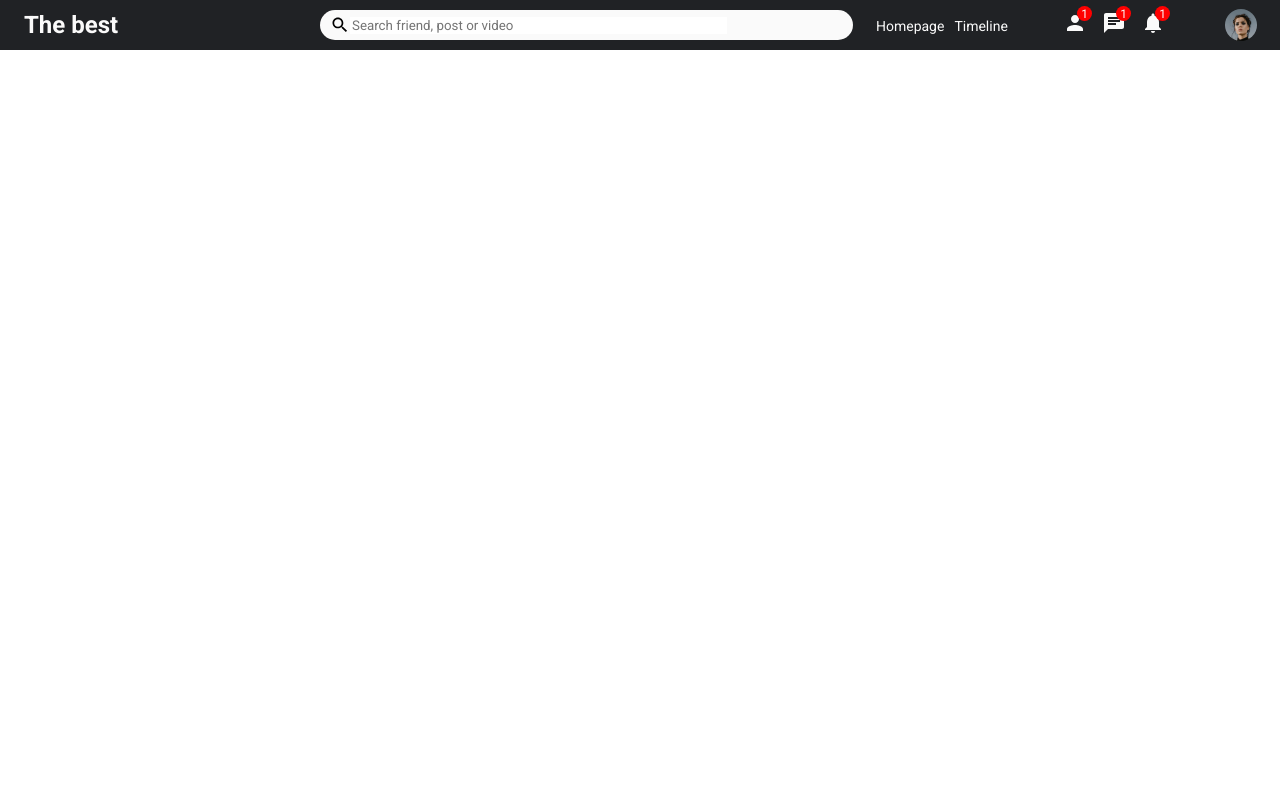
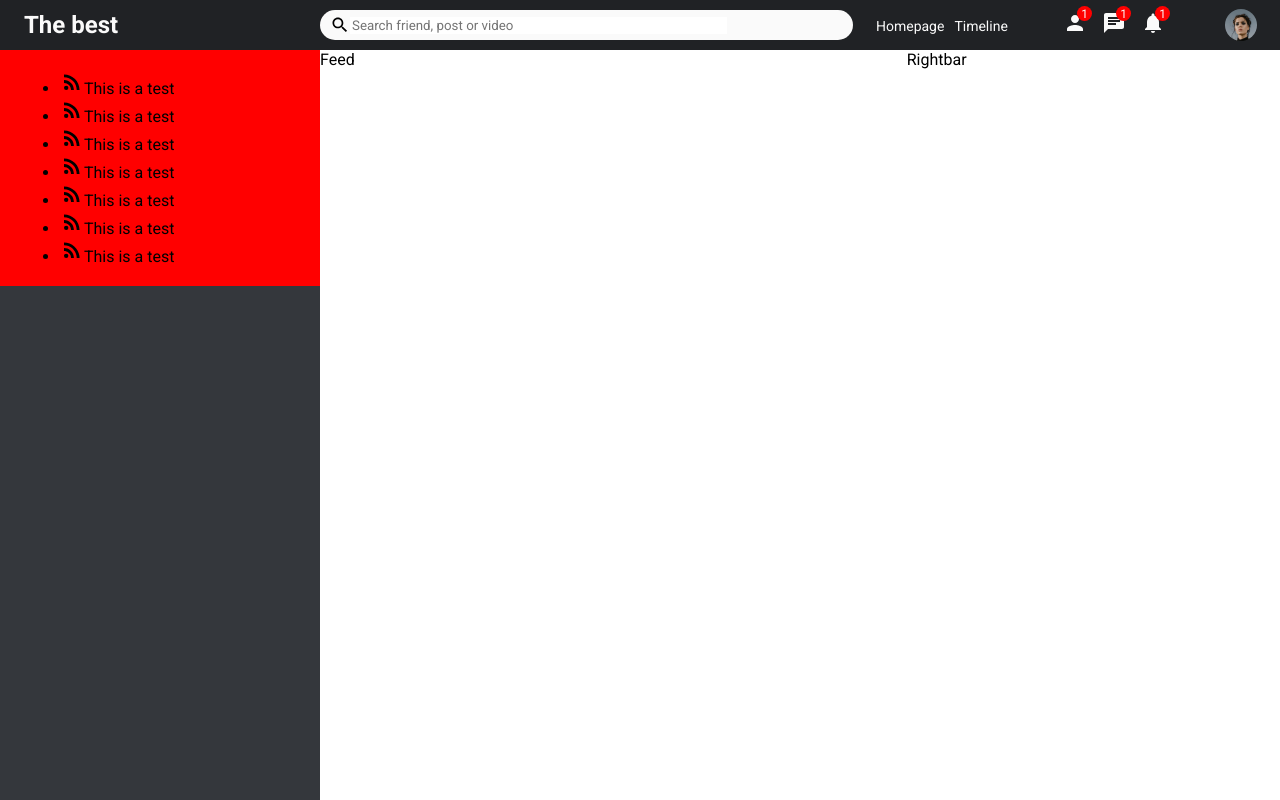
Before and after one commit to mato073/Social-Media, a React (Create React App) app in the folder front/: page / in a window 1280 px wide. Built offline with nearby package versions, Linux system fonts and the light colour scheme; the HTML template or start-up script is replaced by a standard one.

Commit message:
[ADD] Init side bar , feed, rightbar component

```diff
--- /dev/null
+++ b/front/src/components/feed/Feed.jsx
@@ -0,0 +1,12 @@
+import React from 'react'
+import './feed.css'
+
+const Feed = () => {
+    return (
+        <div className="feed" >
+            Feed
+        </div>
+    )
+}
+
+export default Feed
--- /dev/null
+++ b/front/src/components/feed/feed.css
@@ -0,0 +1,3 @@
+.feed {
+    flex: 5.5
+}
--- /dev/null
+++ b/front/src/components/rightbar/Righbar.jsx
@@ -0,0 +1,12 @@
+import React from 'react'
+import './rightbar.css'
+
+const Righbar = () => {
+    return (
+        <div className="rightbar" >
+            Rightbar
+        </div>
+    )
+}
+
+export default Righbar
--- /dev/null
+++ b/front/src/components/rightbar/rightbar.css
@@ -0,0 +1,3 @@
+.rightbar {
+    flex: 3.5
+}
--- /dev/null
+++ b/front/src/components/sidebar/Sidebar.jsx
@@ -0,0 +1,44 @@
+import React from 'react'
+import './sidebar.css'
+import { RssFeed } from '@material-ui/icons'
+
+const Sidebar = () => {
+    return (
+        <div className="sidebar" >
+            <div className="sidebarWrapper">
+                <ul className="sidebarList">
+                    <li className="sidebarListItem">
+                        <RssFeed className="sidebarListItemIcon" />
+                        <span className="sidebarListItemText">This is a test</span>
+                    </li>
+                    <li className="sidebarListItem">
+                        <RssFeed className="sidebarListItemIcon" />
+                        <span className="sidebarListItemText">This is a test</span>
+                    </li>
+                    <li className="sidebarListItem">
+                        <RssFeed className="sidebarListItemIcon" />
+                        <span className="sidebarListItemText">This is a test</span>
+                    </li>
+                    <li className="sidebarListItem">
+                        <RssFeed className="sidebarListItemIcon" />
+                        <span className="sidebarListItemText">This is a test</span>
+                    </li>
+                    <li className="sidebarListItem">
+                        <RssFeed className="sidebarListItemIcon" />
+                        <span className="sidebarListItemText">This is a test</span>
+                    </li>
+                    <li className="sidebarListItem">
+                        <RssFeed className="sidebarListItemIcon" />
+                        <span className="sidebarListItemText">This is a test</span>
+                    </li>
+                    <li className="sidebarListItem">
+                        <RssFeed className="sidebarListItemIcon" />
+                        <span className="sidebarListItemText">This is a test</span>
+                    </li>
+                </ul>
+            </div>
+        </div>
+    )
+}
+
+export default Sidebar
--- /dev/null
+++ b/front/src/components/sidebar/sidebar.css
@@ -0,0 +1,10 @@
+.sidebar {
+    flex: 3;
+    height: calc(100vh - 50px);
+    background-color: #34373C;
+}
+
+.sidebarWrapper {
+    padding: 20px;
+    background-color: red;
+}
--- a/front/src/components/topbar/topbar.css
+++ b/front/src/components/topbar/topbar.css
@@ -1,4 +1,4 @@
-.Container {
+.topbarContainer {
     height: 50px;
     width: 100%;
     background-color: #202225;
--- a/front/src/components/topbar/topbar.jsx
+++ b/front/src/components/topbar/topbar.jsx
@@ -6,7 +6,7 @@
 const other = '/assets/person/1.jpeg'
 const Topbar = () => {
     return (
-        <div className="Container">
+        <div className="topbarContainer">
             <div className="topbarLeft">
                 <span className="logo">The best</span>
             </div>
--- a/front/src/pages/home/Home.js
+++ /dev/null
@@ -1,12 +0,0 @@
-import React from 'react'
-import Topbar from '../../components/topbar/topbar'
-
-const Home = () => {
-    return (
-        <div>
-            <Topbar />
-        </div>
-    )
-}
-
-export default Home;
--- /dev/null
+++ b/front/src/pages/home/Home.jsx
@@ -0,0 +1,22 @@
+import React from 'react'
+import Topbar from '../../components/topbar/Topbar'
+import Sidebar from '../../components/sidebar/Sidebar'
+import Feed from '../../components/feed/Feed'
+import Rightbar from '../../components/rightbar/Righbar'
+import './home.css'
+
+const Home = () => {
+    return (
+        <>
+            <Topbar />
+            <div className="homeContainer">
+                <Sidebar />
+                <Feed />
+                <Rightbar />
+            </div>
+
+        </>
+    )
+}
+
+export default Home;
--- a/front/src/pages/home/home.css
+++ b/front/src/pages/home/home.css
@@ -0,0 +1,4 @@
+.homeContainer {
+    display: flex;
+    width: 100%;
+}
```
